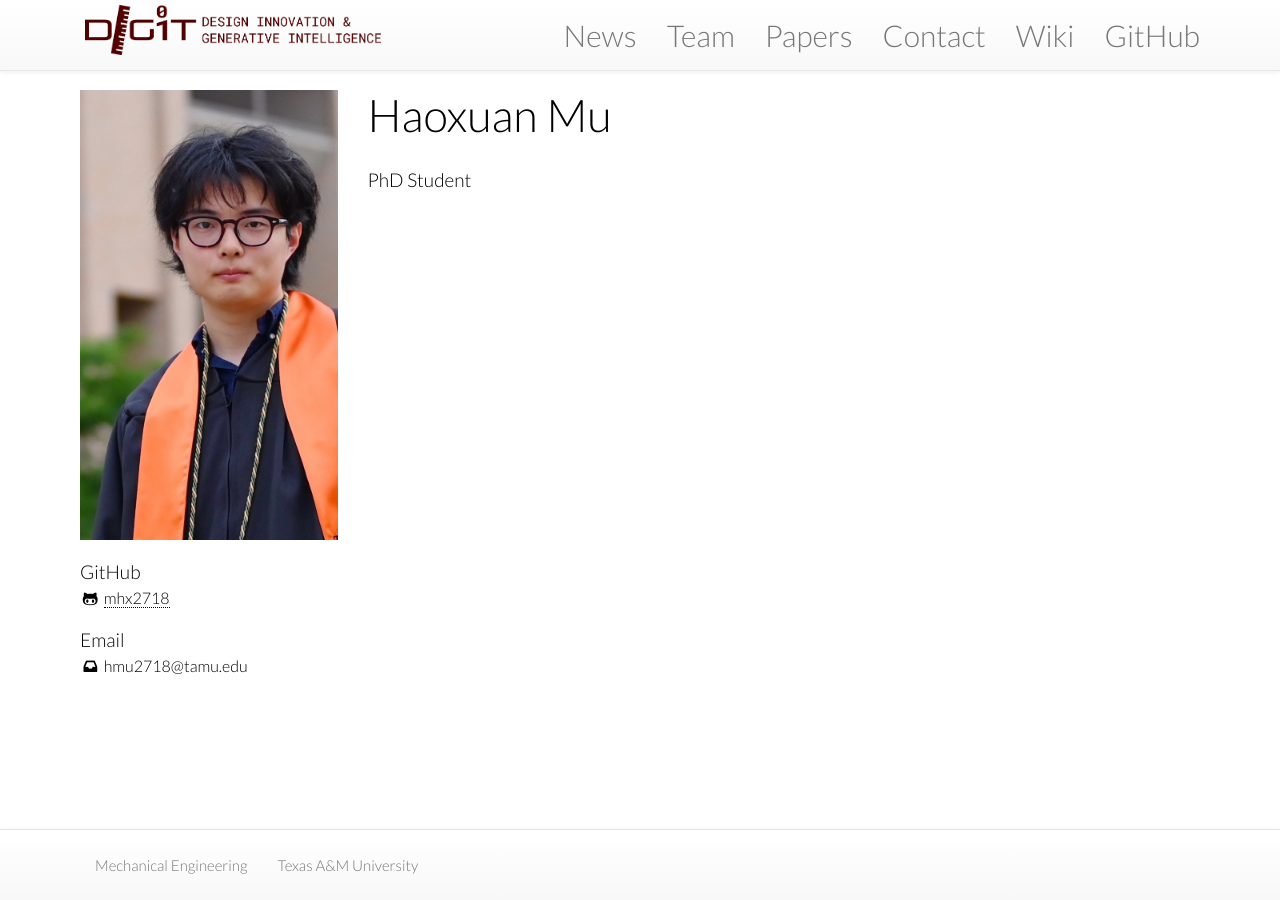
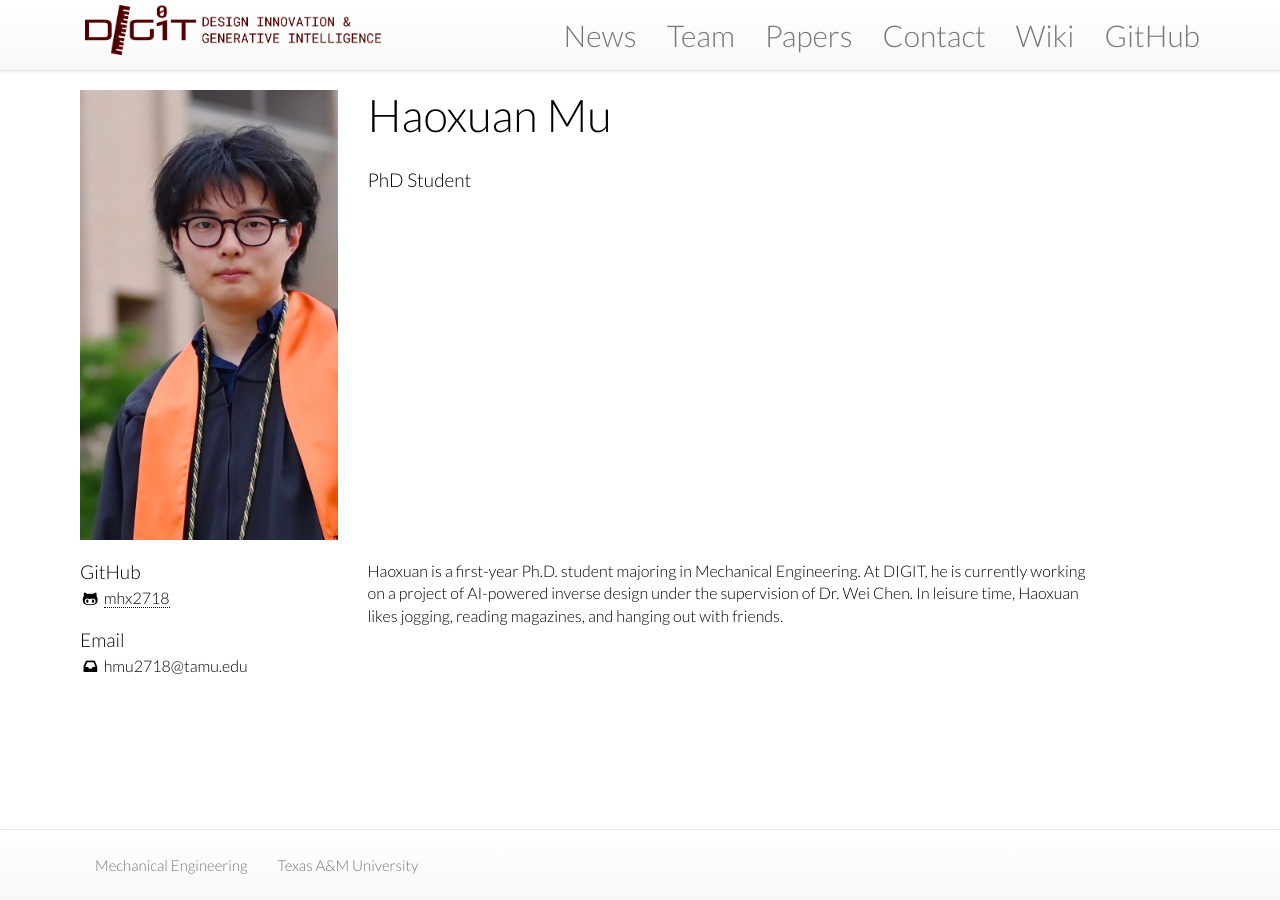
Before and after one commit to jihao2021/trojanbears, a Jekyll site: the page built from team/_posts/2023-08-15-haoxuan-mu.md, in a window 1280 px wide. Built offline with Jekyll 4.4.1, drawn with Linux system fonts in a browser that asks for light colours; nearby versions of some CDN libraries.

Commit message:
Update 2023-08-15-haoxuan-mu.md

```diff
--- a/team/_posts/2023-08-15-haoxuan-mu.md
+++ b/team/_posts/2023-08-15-haoxuan-mu.md
@@ -11,3 +11,4 @@
 cv:
 alum: false
 ---
+Haoxuan is a first-year Ph.D. student majoring in Mechanical Engineering. At DIGIT, he is currently working on a project of AI-powered inverse design under the supervision of Dr. Wei Chen. In leisure time, Haoxuan likes jogging, reading magazines, and hanging out with friends.
```
